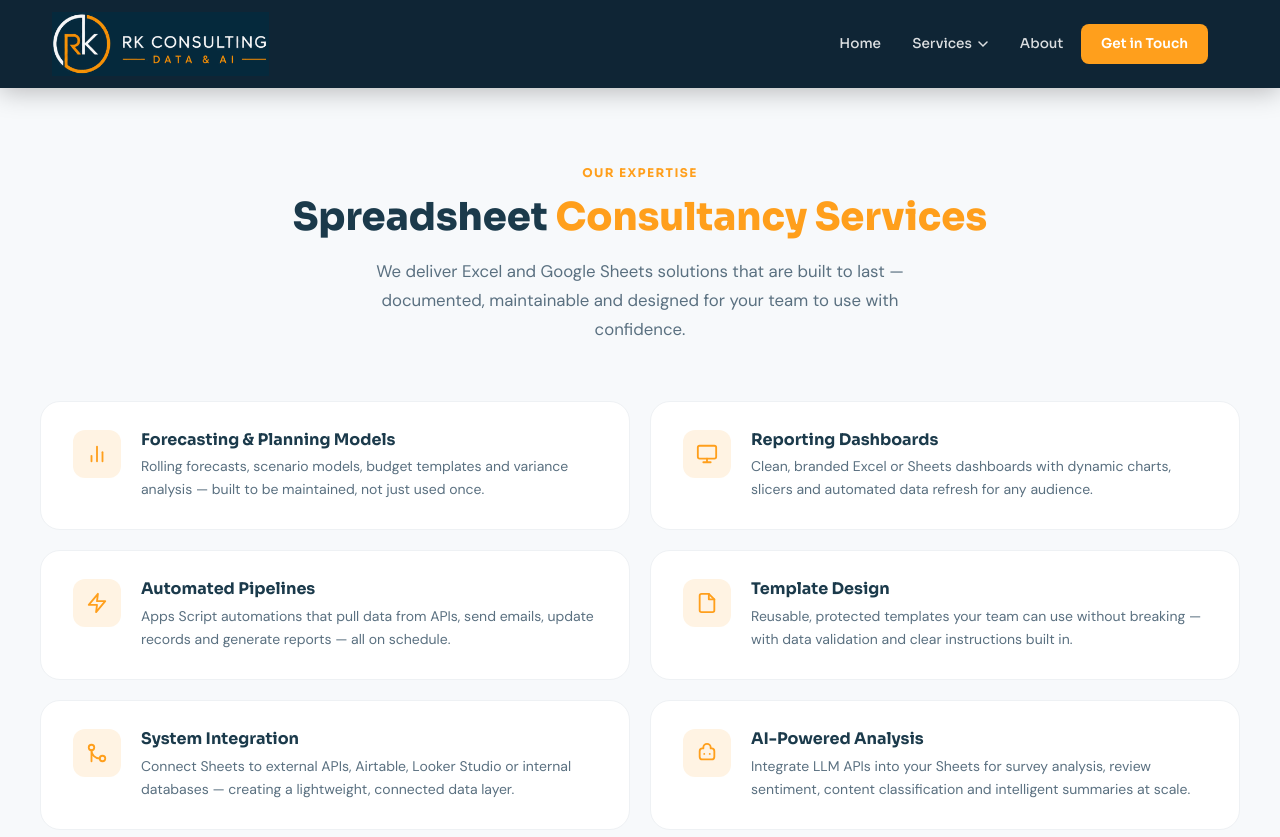
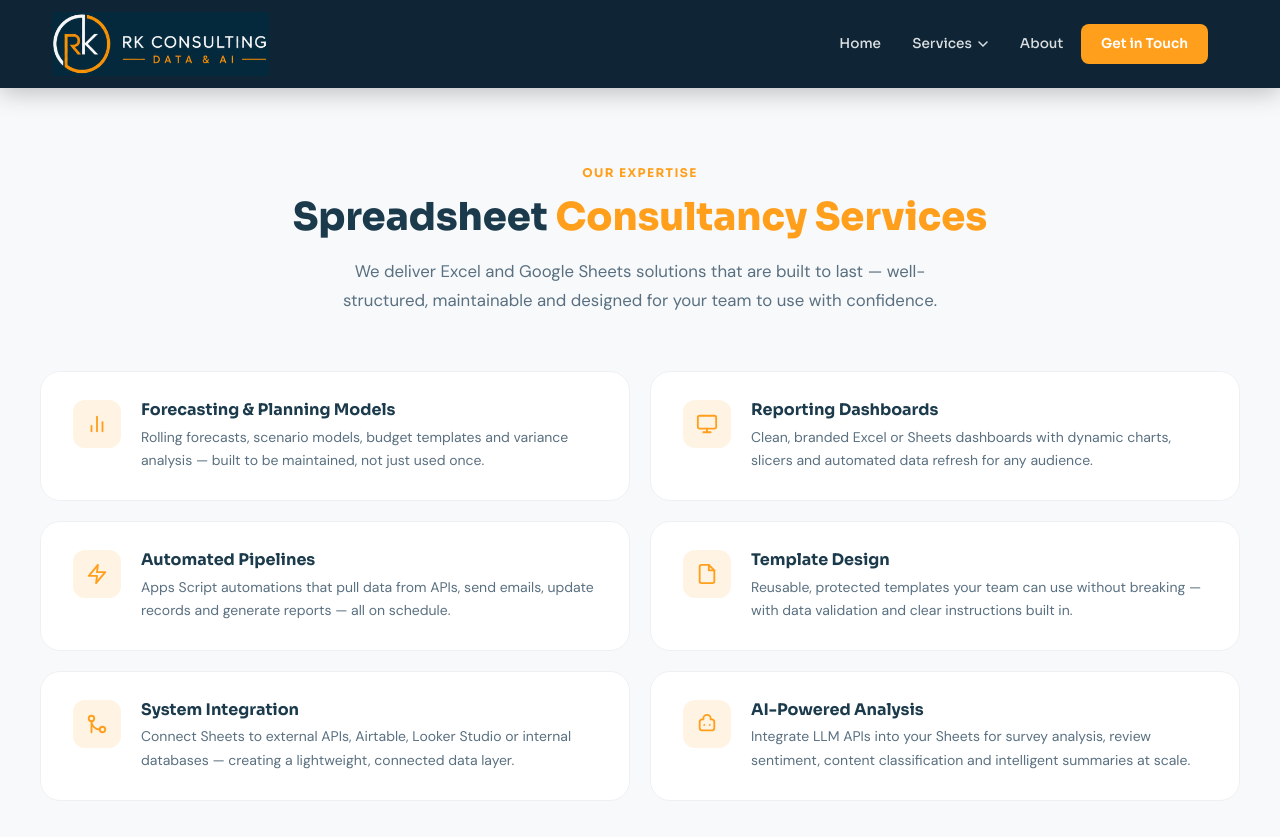
Before and after one commit to rkconsultingnz/rkconsultingnz.github.io, a Jekyll site: the page built from spreadsheets.html, in a window 1280 px wide and 900 px high, scrolled down 1754 px. Shown: the top 837 px of the window. Built offline with Jekyll 4.4.1, drawn with Linux system fonts in a browser that asks for light colours.

Commit message:
Soften remaining documentation wording on Power BI and Spreadsheets pages
Co-Authored-By: Claude Opus 5.5 <noreply@anthropic.com>
Claude-Session: https://claude.ai/code/session_016rPhsbE8KTFDMdVmhpC3P9

```diff
--- a/power-bi.html
+++ b/power-bi.html
@@ -116,7 +116,7 @@ related: [looker-studio, spreadsheets, ai-consulting]
         </div>
         <div class="consultancy-card-body">
           <h3>Data Modelling</h3>
-          <p>Star and snowflake schemas built for performance — clean, documented data models that underpin reliable, scalable reporting.</p>
+          <p>Star and snowflake schemas built for performance — clean, well-structured data models that underpin reliable, scalable reporting.</p>
         </div>
       </div>
       <div class="consultancy-card">
--- a/spreadsheets.html
+++ b/spreadsheets.html
@@ -89,7 +89,7 @@ related: [airtable, power-bi, ai-automation]
     <div class="section-header center">
       <div class="section-label">Our Expertise</div>
       <h2 class="section-title">Spreadsheet <span>Consultancy Services</span></h2>
-      <p class="section-desc">We deliver Excel and Google Sheets solutions that are built to last — documented, maintainable and designed for your team to use with confidence.</p>
+      <p class="section-desc">We deliver Excel and Google Sheets solutions that are built to last — well-structured, maintainable and designed for your team to use with confidence.</p>
     </div>
     <div class="consultancy-grid">
       <div class="consultancy-card">
```
